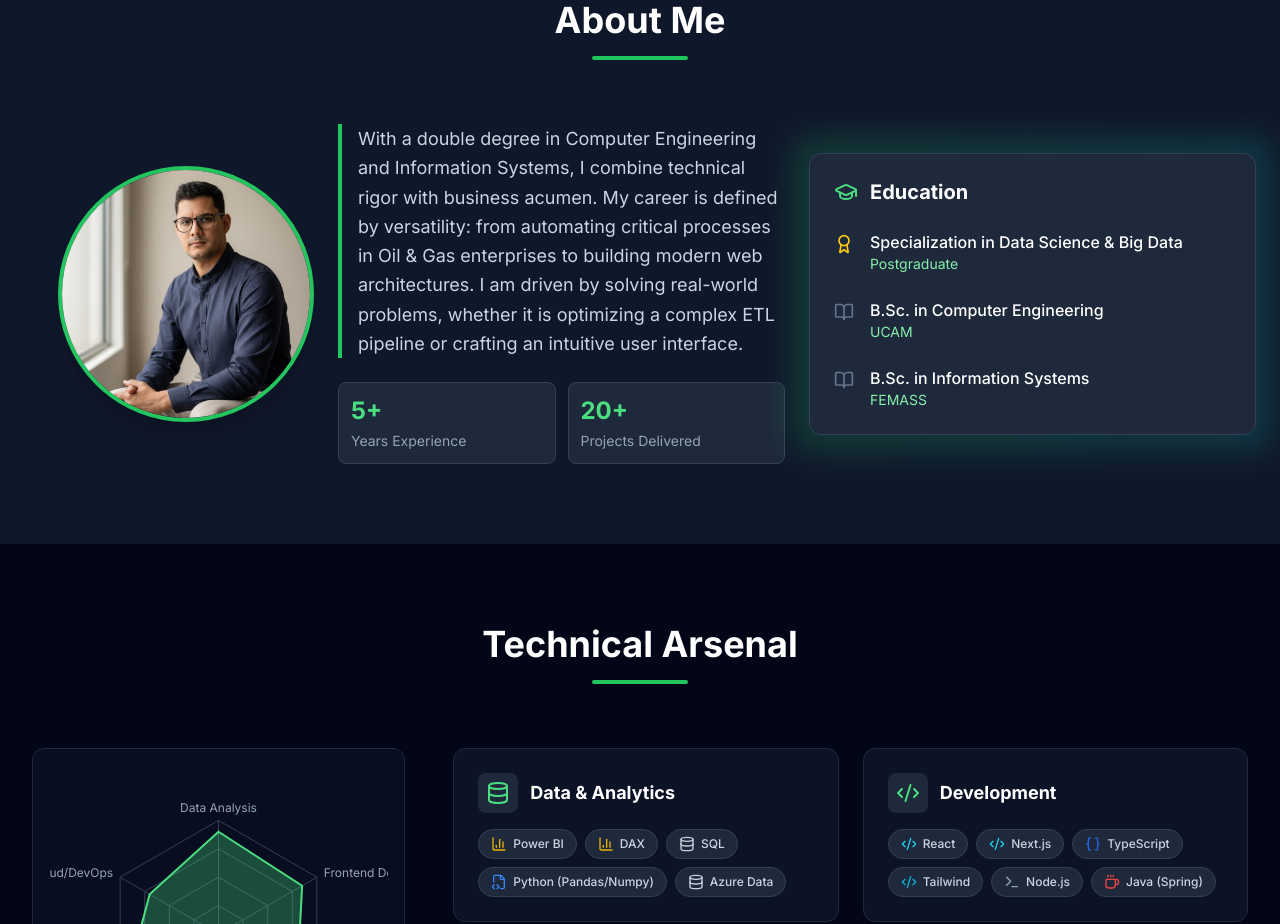
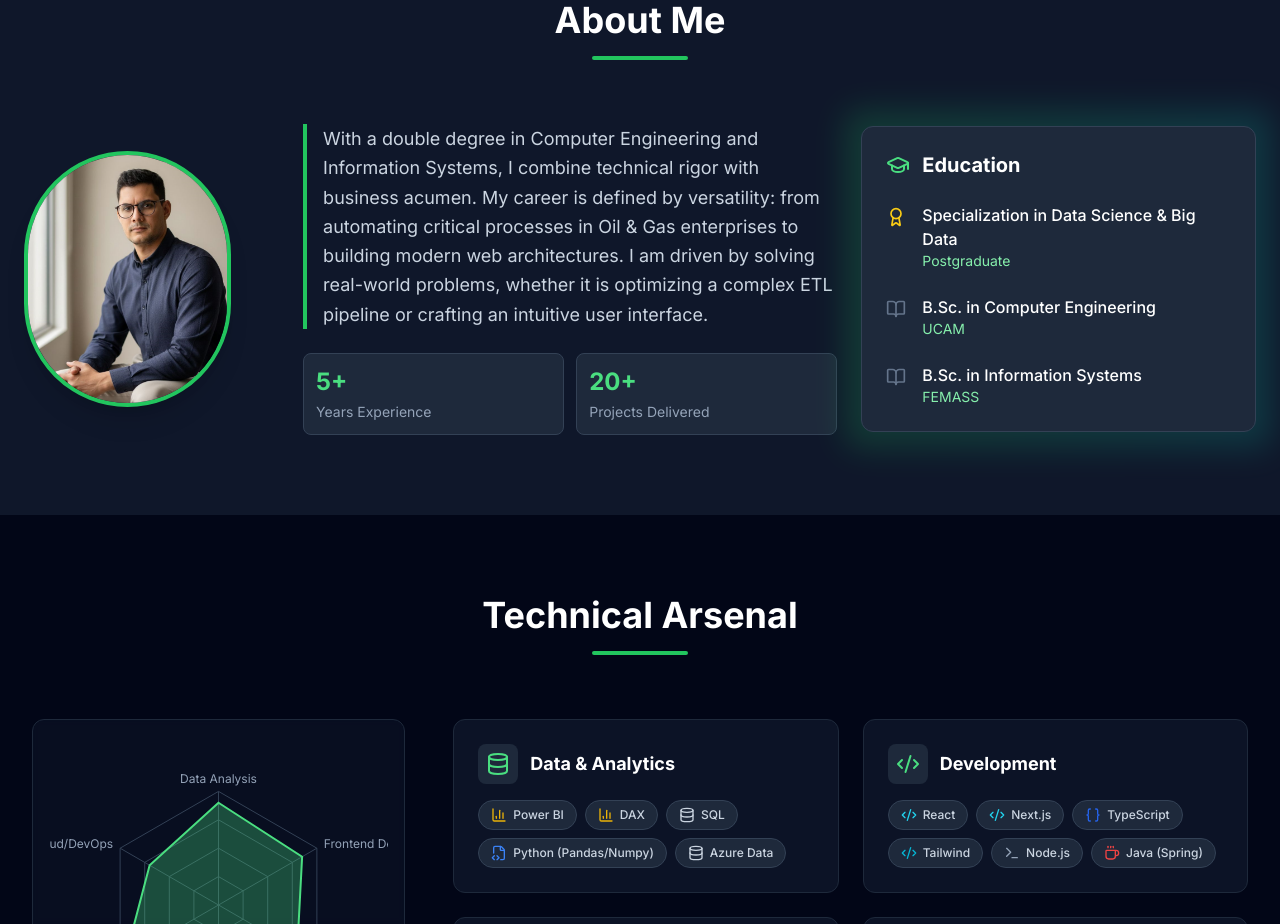
Before and after one commit to edsonvinicius1991/EdsonSantos_Portfolio, a React (Vite) app: page / in a window 1280 px wide. Shown: the part 880-1804 px from the top of the page. Built offline with nearby package versions, Linux system fonts and the light colour scheme.

Commit message:
feat: add About section component displaying profile, bio, experience, and education details.

```diff
--- a/components/About.tsx
+++ b/components/About.tsx
@@ -18,10 +18,10 @@ export const About: React.FC<AboutProps> = ({ t }) => {
           </div>
         </ScrollReveal>
 
-        <div className="grid grid-cols-1 lg:grid-cols-8 gap-6 items-center">
+        <div className="grid grid-cols-1 lg:grid-cols-9 gap-6 items-center">
           {/* Profile Image Column */}
           <ScrollReveal direction="right" className="lg:col-span-2">
-            <div className="flex justify-center lg:justify-end">
+            <div className="flex justify-center lg:justify-end lg:pr-12">
               <div className="relative w-64 h-64 rounded-full overflow-hidden border-4 border-primary-500 shadow-xl group">
                 <div className="absolute inset-0 bg-primary-500/10 opacity-0 group-hover:opacity-100 transition-opacity duration-300 z-10"></div>
                 <img
@@ -34,7 +34,7 @@ export const About: React.FC<AboutProps> = ({ t }) => {
           </ScrollReveal>
 
           {/* Bio Column */}
-          <div className="space-y-6 lg:col-span-3">
+          <div className="space-y-6 lg:col-span-4">
             <ScrollReveal direction="up" delay={0.2}>
               <p className="text-lg text-slate-300 leading-relaxed border-l-4 border-primary-500 pl-4">
                 {t.bio}
```
